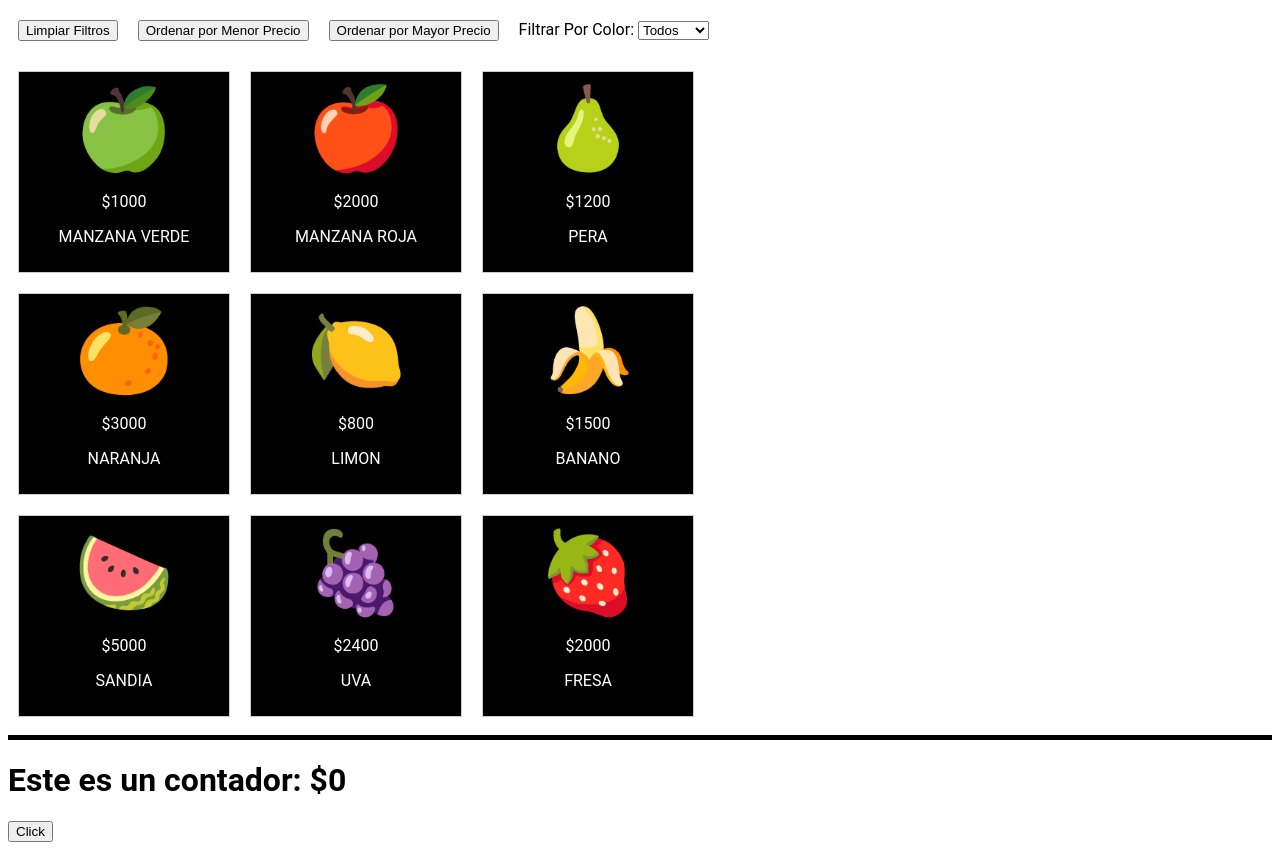
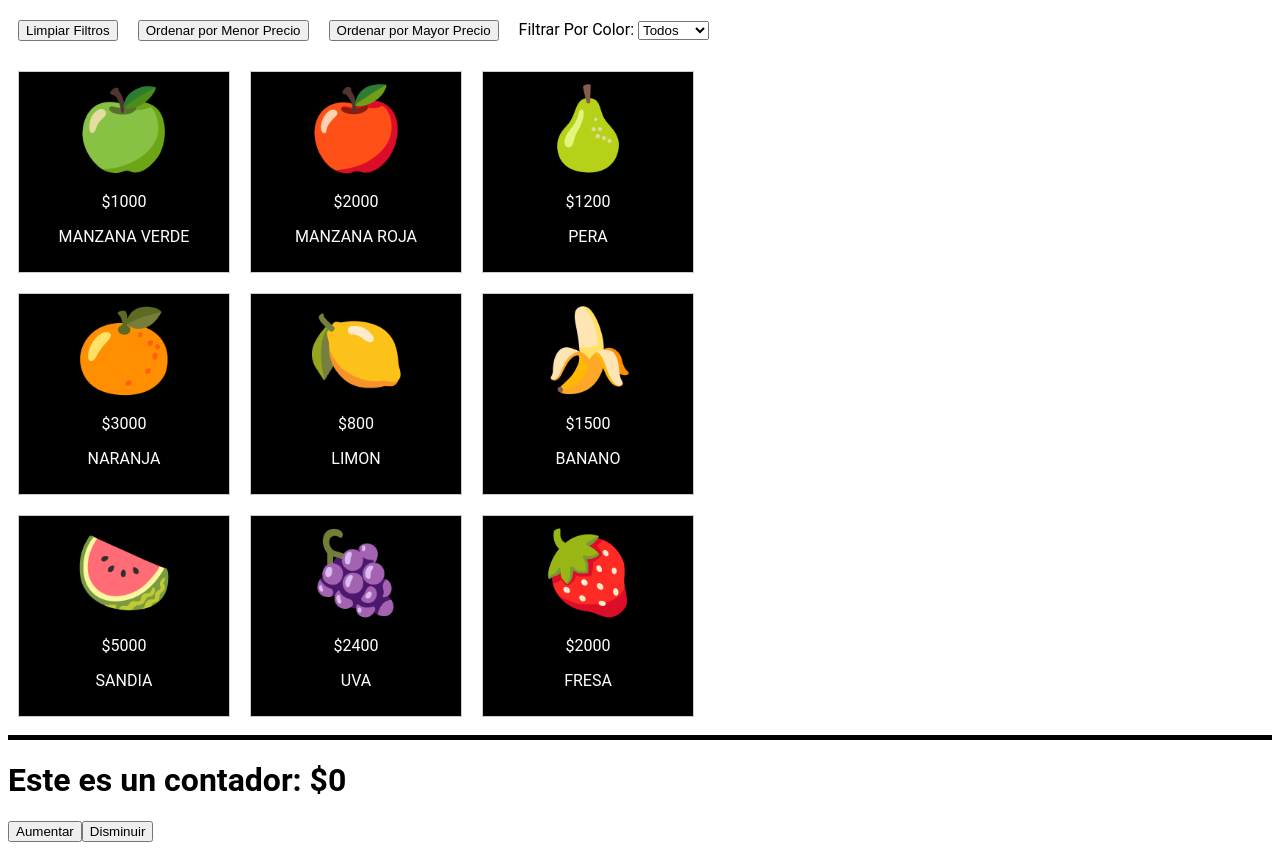
Before and after one commit to BrigitteNikoll/bootcamp-challenge, a React (Create React App) app in the folder product-list-react/my-list/: page / in a window 1280 px wide. Built offline with nearby package versions, Linux system fonts and the light colour scheme.

Commit message:
Se agregó una función para disminuir al ejemplo de useState

```diff
--- a/product-list-react/my-list/src/UseStateExplame.jsx
+++ b/product-list-react/my-list/src/UseStateExplame.jsx
@@ -2,14 +2,18 @@ import React, { useState } from "react";
 
 function UseStateExplame() {
   const [counter, setCounter] = useState(0);
-  function activador() {
+  function more() {
     setCounter(counter + 1);
+  }
+  function less() {
+    setCounter(counter - 1);
   }
 
   return (
     <div>
       <h1>Este es un contador: ${counter}</h1>
-      <button onClick={activador}>Click</button>
+      <button onClick={more}>Aumentar</button>
+      <button onClick={less}>Disminuir</button>
     </div>
   );
 }
```
